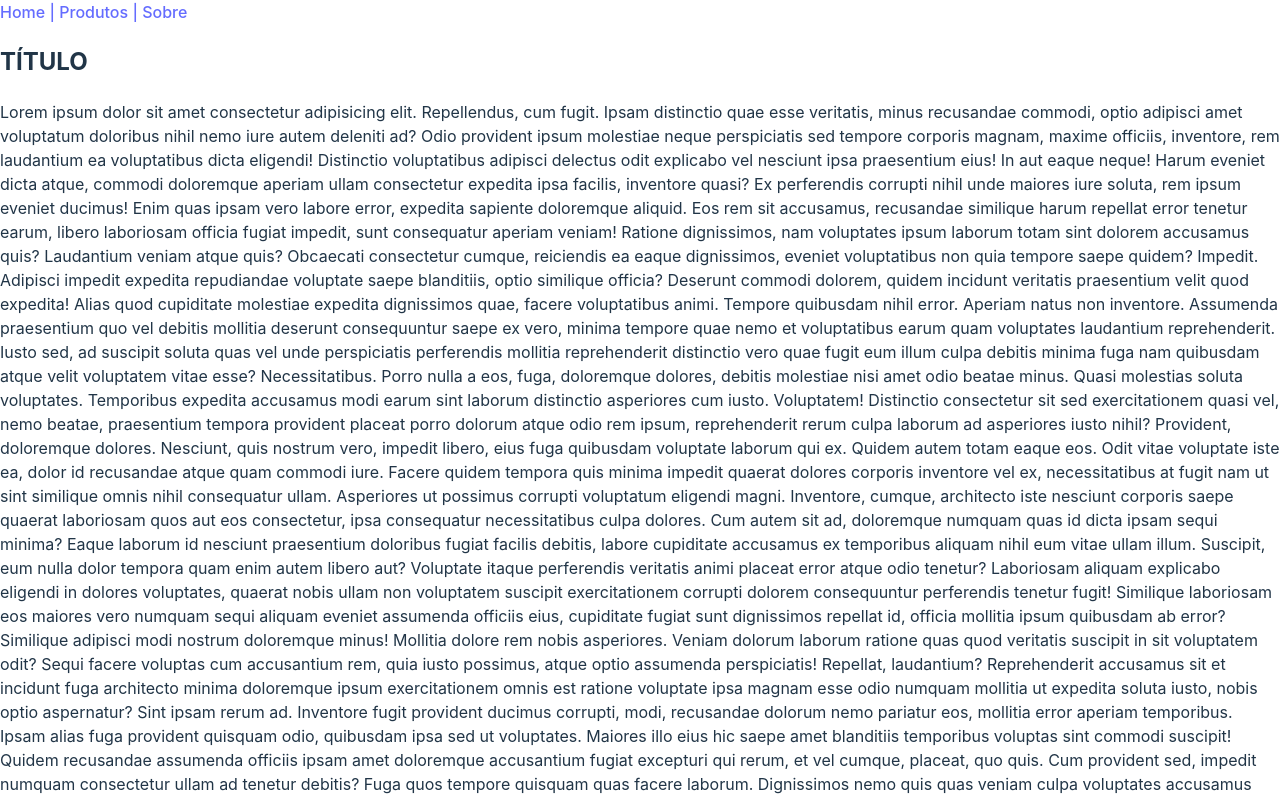
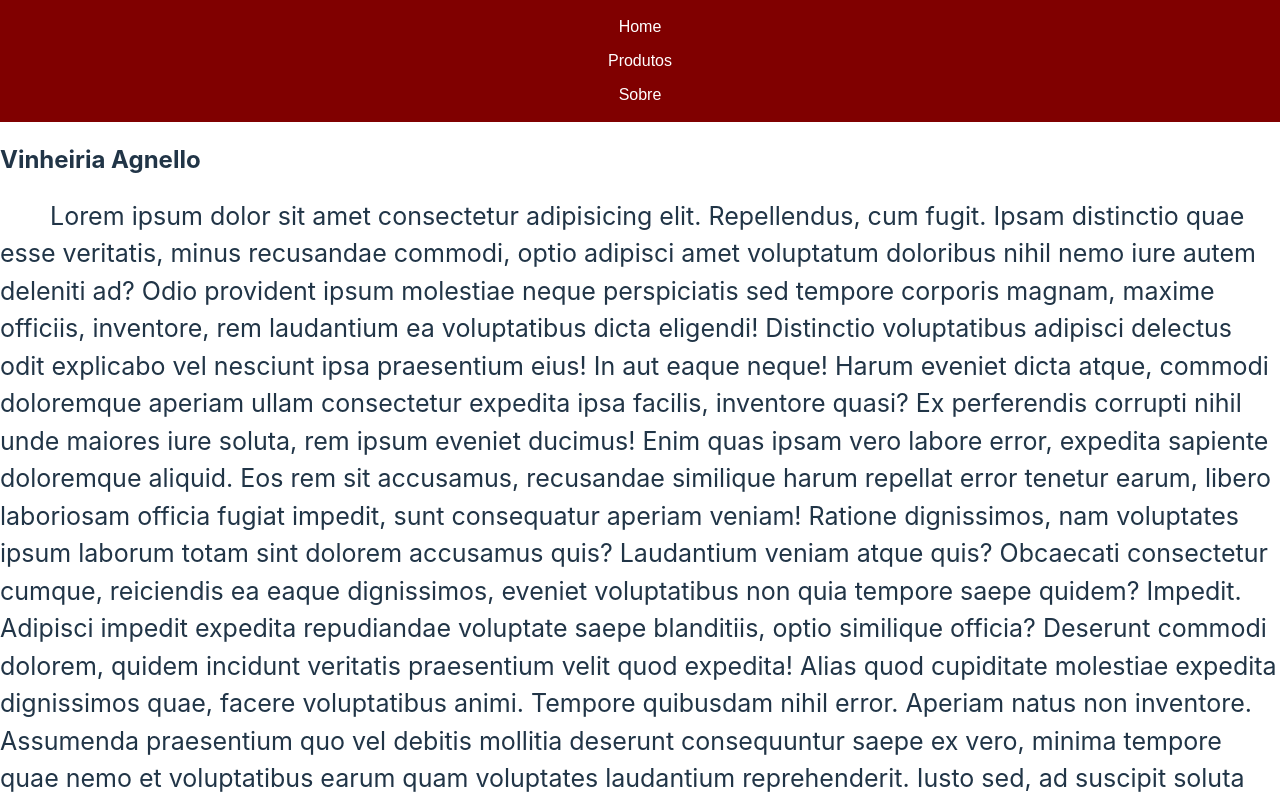
Before and after one commit to Gab0502/cp4_web_dev_react, a React (Vite) app: page /Home in a window 1280 px wide. Shown: the top 799 px of the page. Built offline with nearby package versions, Linux system fonts and the light colour scheme.

Commit message:
newFeatures

```diff
--- /dev/null
+++ b/src/Footer.css
@@ -0,0 +1,7 @@
+p{
+    display: inline;
+    margin: 50px;
+}
+a{
+    color: rgb(98, 196, 53);
+}
--- a/src/Footer.jsx
+++ b/src/Footer.jsx
@@ -1,10 +1,19 @@
 import {} from 'react'
+import './Footer.css'
 
 function Footer(){
-    return(
-        <>
-        <p>Telefone: +55 11 3385 8010 | E-mail: contato@fiap.com.br</p>
-        </>
-    )
+  return(
+    <>
+     <footer className="container-footer">
+      <div style={{backgroundColor: "#800000", color:"white"}}>
+        <br />
+        <p>&copy; 2023 Copyright: Vinheiria Agnello</p>
+        <p>Telefone: (+55) 11 98765-4321</p>
+        <p>E-mail: <a href="contato@agnello.com.br">contato@agnello.com.br</a></p>
+        <br /><br />
+      </div>
+     </footer>
+    </>
+  )
 }
 export default Footer
--- /dev/null
+++ b/src/Home.css
@@ -0,0 +1,15 @@
+#container-home{
+    width: 90vw;
+    display: flex;
+    justify-content: center;
+}
+h1{
+    font-size: 50px;
+    margin-left: auto;
+    margin-right: auto;
+}
+p{
+    max-width: 50vw;
+    font-size: 25px;
+    text-align: justify;
+}
--- a/src/Home.jsx
+++ b/src/Home.jsx
@@ -1,50 +1,147 @@
-import {} from 'react'
+import {} from "react";
+import "./Home.css";
 
-function Home(){
-    return(
-        <>
-        <h2>TÍTULO</h2>
-        <p>Lorem ipsum dolor sit amet consectetur adipisicing elit. Repellendus, cum fugit. Ipsam distinctio quae esse veritatis, minus recusandae commodi, optio adipisci amet voluptatum doloribus nihil nemo iure autem deleniti ad?
-        Odio provident ipsum molestiae neque perspiciatis sed tempore corporis magnam, maxime officiis, inventore, rem laudantium ea voluptatibus dicta eligendi! Distinctio voluptatibus adipisci delectus odit explicabo vel nesciunt ipsa praesentium eius!
-        In aut eaque neque! Harum eveniet dicta atque, commodi doloremque aperiam ullam consectetur expedita ipsa facilis, inventore quasi? Ex perferendis corrupti nihil unde maiores iure soluta, rem ipsum eveniet ducimus!
-        Enim quas ipsam vero labore error, expedita sapiente doloremque aliquid. Eos rem sit accusamus, recusandae similique harum repellat error tenetur earum, libero laboriosam officia fugiat impedit, sunt consequatur aperiam veniam!
-        Ratione dignissimos, nam voluptates ipsum laborum totam sint dolorem accusamus quis? Laudantium veniam atque quis? Obcaecati consectetur cumque, reiciendis ea eaque dignissimos, eveniet voluptatibus non quia tempore saepe quidem? Impedit.
-        Adipisci impedit expedita repudiandae voluptate saepe blanditiis, optio similique officia? Deserunt commodi dolorem, quidem incidunt veritatis praesentium velit quod expedita! Alias quod cupiditate molestiae expedita dignissimos quae, facere voluptatibus animi.
-        Tempore quibusdam nihil error. Aperiam natus non inventore. Assumenda praesentium quo vel debitis mollitia deserunt consequuntur saepe ex vero, minima tempore quae nemo et voluptatibus earum quam voluptates laudantium reprehenderit.
-        Iusto sed, ad suscipit soluta quas vel unde perspiciatis perferendis mollitia reprehenderit distinctio vero quae fugit eum illum culpa debitis minima fuga nam quibusdam atque velit voluptatem vitae esse? Necessitatibus.
-        Porro nulla a eos, fuga, doloremque dolores, debitis molestiae nisi amet odio beatae minus. Quasi molestias soluta voluptates. Temporibus expedita accusamus modi earum sint laborum distinctio asperiores cum iusto. Voluptatem!
-        Distinctio consectetur sit sed exercitationem quasi vel, nemo beatae, praesentium tempora provident placeat porro dolorum atque odio rem ipsum, reprehenderit rerum culpa laborum ad asperiores iusto nihil? Provident, doloremque dolores.
-        Nesciunt, quis nostrum vero, impedit libero, eius fuga quibusdam voluptate laborum qui ex. Quidem autem totam eaque eos. Odit vitae voluptate iste ea, dolor id recusandae atque quam commodi iure.
-        Facere quidem tempora quis minima impedit quaerat dolores corporis inventore vel ex, necessitatibus at fugit nam ut sint similique omnis nihil consequatur ullam. Asperiores ut possimus corrupti voluptatum eligendi magni.
-        Inventore, cumque, architecto iste nesciunt corporis saepe quaerat laboriosam quos aut eos consectetur, ipsa consequatur necessitatibus culpa dolores. Cum autem sit ad, doloremque numquam quas id dicta ipsam sequi minima?
-        Eaque laborum id nesciunt praesentium doloribus fugiat facilis debitis, labore cupiditate accusamus ex temporibus aliquam nihil eum vitae ullam illum. Suscipit, eum nulla dolor tempora quam enim autem libero aut?
-        Voluptate itaque perferendis veritatis animi placeat error atque odio tenetur? Laboriosam aliquam explicabo eligendi in dolores voluptates, quaerat nobis ullam non voluptatem suscipit exercitationem corrupti dolorem consequuntur perferendis tenetur fugit!
-        Similique laboriosam eos maiores vero numquam sequi aliquam eveniet assumenda officiis eius, cupiditate fugiat sunt dignissimos repellat id, officia mollitia ipsum quibusdam ab error? Similique adipisci modi nostrum doloremque minus!
-        Mollitia dolore rem nobis asperiores. Veniam dolorum laborum ratione quas quod veritatis suscipit in sit voluptatem odit? Sequi facere voluptas cum accusantium rem, quia iusto possimus, atque optio assumenda perspiciatis!
-        Repellat, laudantium? Reprehenderit accusamus sit et incidunt fuga architecto minima doloremque ipsum exercitationem omnis est ratione voluptate ipsa magnam esse odio numquam mollitia ut expedita soluta iusto, nobis optio aspernatur?
-        Sint ipsam rerum ad. Inventore fugit provident ducimus corrupti, modi, recusandae dolorum nemo pariatur eos, mollitia error aperiam temporibus. Ipsam alias fuga provident quisquam odio, quibusdam ipsa sed ut voluptates.
-        Maiores illo eius hic saepe amet blanditiis temporibus voluptas sint commodi suscipit! Quidem recusandae assumenda officiis ipsam amet doloremque accusantium fugiat excepturi qui rerum, et vel cumque, placeat, quo quis.
-        Cum provident sed, impedit numquam consectetur ullam ad tenetur debitis? Fuga quos tempore quisquam quas facere laborum. Dignissimos nemo quis quas veniam culpa voluptates accusamus nihil quam necessitatibus? Numquam, consequatur.
-        Molestias ducimus sed dolorem magnam voluptate vitae nam aliquam odio ullam eaque, fuga autem blanditiis provident officiis porro ipsam, nesciunt earum omnis ipsum sequi assumenda enim facere dolorum. Nam, tenetur.
-        Magnam totam perferendis eius! Omnis obcaecati architecto harum cupiditate eligendi quaerat error quibusdam reprehenderit expedita natus atque, similique ut optio temporibus corporis reiciendis eaque explicabo nihil dolor. Et, quia recusandae?
-        Culpa, optio accusantium praesentium, aliquam recusandae aut architecto explicabo provident quod sunt iusto temporibus maxime laboriosam aperiam asperiores porro minima ut obcaecati, illum tenetur quo ipsa magni quia ratione. Sunt!
-        Harum repellat, veritatis saepe odit necessitatibus magnam fugiat inventore expedita impedit beatae, dolore consequatur architecto nisi esse incidunt suscipit quasi ipsa illo, laboriosam non molestias? Repellendus impedit facere perspiciatis excepturi!
-        Nobis placeat qui quibusdam minima sunt vitae molestiae dolorem blanditiis a deleniti illum dicta, quae iure velit non! Expedita neque optio laudantium sed molestias a ipsa mollitia alias, totam nemo?
-        Sunt dolorum esse optio nulla soluta nihil, ipsam vero obcaecati dolorem perspiciatis rem, corporis facere doloribus odit cum eligendi culpa dignissimos mollitia tempora voluptate atque! Perferendis totam in architecto quibusdam.
-        Aperiam ab quidem in? Aut aperiam consequatur doloribus illum, beatae nihil sunt nostrum? Modi eius voluptate possimus cupiditate, at tenetur incidunt fugit officiis, sint rem dolores voluptatibus explicabo atque odio!
-        Error excepturi vel dolor maiores qui accusantium iure ducimus non nemo porro. Perferendis alias quidem id, a accusantium, cum omnis reprehenderit officiis voluptate voluptatum neque atque hic similique eius qui.
-        Corporis, dolor earum, laboriosam sit, tenetur distinctio cumque quidem alias non aliquid enim accusantium sapiente obcaecati inventore mollitia iure velit voluptate ducimus a? Similique cumque et mollitia, eius libero recusandae.
-        Architecto perspiciatis quis animi provident iure, perferendis fugit rem, natus a atque repudiandae optio! Ratione consequuntur ab voluptatibus fugit et nisi rerum deleniti inventore assumenda vitae, similique mollitia, aliquid voluptatem.
-        Perferendis dolores neque doloribus explicabo voluptate quos dignissimos, recusandae, dicta deleniti nulla iusto nisi iste aliquid dolore inventore minus numquam ipsa laboriosam totam? Dolor debitis similique placeat illo accusamus iste!
-        Voluptatum delectus fugiat magni dicta dolor iure quis sed non voluptates nam odio nostrum laborum hic cupiditate, necessitatibus nihil molestias dolorum repellat ipsa quod nulla quibusdam culpa laboriosam! Ad, et.
-        Excepturi ipsum reiciendis impedit atque nemo hic asperiores aliquam, porro quibusdam maiores pariatur? Porro magni eaque harum nisi, voluptatibus, ratione quidem officiis neque rerum omnis in ab, consequuntur velit obcaecati.
-        Recusandae, corrupti perferendis. Atque id illo cumque, rem labore ipsam velit laboriosam quidem. Rem minus error magnam suscipit obcaecati non reprehenderit aliquid laudantium ipsum amet. Ducimus quis harum provident adipisci.
-        Minus odit amet aut repellat eius dolore voluptatibus doloremque atque in eum ducimus pariatur nisi modi aliquam ut ratione placeat, iure ex magni accusantium. Consectetur magni non quia quae laudantium?
-        Blanditiis facilis amet neque harum, minima quibusdam ut voluptas, nemo, sunt corrupti laudantium consequuntur similique veniam assumenda. Placeat saepe dicta ullam, repudiandae autem veritatis tempore ad accusamus quas. Vel, accusamus.
-        Quam atque labore expedita consequatur numquam incidunt rerum esse, culpa ut nulla ducimus porro natus dolores aspernatur. Accusantium commodi quae facere pariatur libero at magni voluptates. Maxime delectus reprehenderit ipsam?
-        Facere, facilis? Cupiditate libero repudiandae consequatur porro! Molestias modi odit numquam eius ab dolorum error expedita reprehenderit eos, facere fugiat, magni quae ducimus dignissimos incidunt officiis repellat ipsa voluptates cupiditate?
-        Consequuntur et quod ratione similique in eveniet, vitae sint non. Eum quisquam molestias commodi, ullam quo et soluta impedit voluptate aliquam reprehenderit facilis dolore corrupti deserunt! Aperiam voluptatum error aspernatur.</p>
-        </>
-    )
+function Home() {
+  return (
+    <>
+    <div id="container-home"></div>
+      <h2>Vinheiria Agnello</h2>
+      <p>
+        Lorem ipsum dolor sit amet consectetur adipisicing elit. Repellendus,
+        cum fugit. Ipsam distinctio quae esse veritatis, minus recusandae
+        commodi, optio adipisci amet voluptatum doloribus nihil nemo iure autem
+        deleniti ad? Odio provident ipsum molestiae neque perspiciatis sed
+        tempore corporis magnam, maxime officiis, inventore, rem laudantium ea
+        voluptatibus dicta eligendi! Distinctio voluptatibus adipisci delectus
+        odit explicabo vel nesciunt ipsa praesentium eius! In aut eaque neque!
+        Harum eveniet dicta atque, commodi doloremque aperiam ullam consectetur
+        expedita ipsa facilis, inventore quasi? Ex perferendis corrupti nihil
+        unde maiores iure soluta, rem ipsum eveniet ducimus! Enim quas ipsam
+        vero labore error, expedita sapiente doloremque aliquid. Eos rem sit
+        accusamus, recusandae similique harum repellat error tenetur earum,
+        libero laboriosam officia fugiat impedit, sunt consequatur aperiam
+        veniam! Ratione dignissimos, nam voluptates ipsum laborum totam sint
+        dolorem accusamus quis? Laudantium veniam atque quis? Obcaecati
+        consectetur cumque, reiciendis ea eaque dignissimos, eveniet
+        voluptatibus non quia tempore saepe quidem? Impedit. Adipisci impedit
+        expedita repudiandae voluptate saepe blanditiis, optio similique
+        officia? Deserunt commodi dolorem, quidem incidunt veritatis praesentium
+        velit quod expedita! Alias quod cupiditate molestiae expedita
+        dignissimos quae, facere voluptatibus animi. Tempore quibusdam nihil
+        error. Aperiam natus non inventore. Assumenda praesentium quo vel
+        debitis mollitia deserunt consequuntur saepe ex vero, minima tempore
+        quae nemo et voluptatibus earum quam voluptates laudantium
+        reprehenderit. Iusto sed, ad suscipit soluta quas vel unde perspiciatis
+        perferendis mollitia reprehenderit distinctio vero quae fugit eum illum
+        culpa debitis minima fuga nam quibusdam atque velit voluptatem vitae
+        esse? Necessitatibus. Porro nulla a eos, fuga, doloremque dolores,
+        debitis molestiae nisi amet odio beatae minus. Quasi molestias soluta
+        voluptates. Temporibus expedita accusamus modi earum sint laborum
+        distinctio asperiores cum iusto. Voluptatem! Distinctio consectetur sit
+        sed exercitationem quasi vel, nemo beatae, praesentium tempora provident
+        placeat porro dolorum atque odio rem ipsum, reprehenderit rerum culpa
+        laborum ad asperiores iusto nihil? Provident, doloremque dolores.
+        Nesciunt, quis nostrum vero, impedit libero, eius fuga quibusdam
+        voluptate laborum qui ex. Quidem autem totam eaque eos. Odit vitae
+        voluptate iste ea, dolor id recusandae atque quam commodi iure. Facere
+        quidem tempora quis minima impedit quaerat dolores corporis inventore
+        vel ex, necessitatibus at fugit nam ut sint similique omnis nihil
+        consequatur ullam. Asperiores ut possimus corrupti voluptatum eligendi
+        magni. Inventore, cumque, architecto iste nesciunt corporis saepe
+        quaerat laboriosam quos aut eos consectetur, ipsa consequatur
+        necessitatibus culpa dolores. Cum autem sit ad, doloremque numquam quas
+        id dicta ipsam sequi minima? Eaque laborum id nesciunt praesentium
+        doloribus fugiat facilis debitis, labore cupiditate accusamus ex
+        temporibus aliquam nihil eum vitae ullam illum. Suscipit, eum nulla
+        dolor tempora quam enim autem libero aut? Voluptate itaque perferendis
+        veritatis animi placeat error atque odio tenetur? Laboriosam aliquam
+        explicabo eligendi in dolores voluptates, quaerat nobis ullam non
+        voluptatem suscipit exercitationem corrupti dolorem consequuntur
+        perferendis tenetur fugit! Similique laboriosam eos maiores vero numquam
+        sequi aliquam eveniet assumenda officiis eius, cupiditate fugiat sunt
+        dignissimos repellat id, officia mollitia ipsum quibusdam ab error?
+        Similique adipisci modi nostrum doloremque minus! Mollitia dolore rem
+        nobis asperiores. Veniam dolorum laborum ratione quas quod veritatis
+        suscipit in sit voluptatem odit? Sequi facere voluptas cum accusantium
+        rem, quia iusto possimus, atque optio assumenda perspiciatis! Repellat,
+        laudantium? Reprehenderit accusamus sit et incidunt fuga architecto
+        minima doloremque ipsum exercitationem omnis est ratione voluptate ipsa
+        magnam esse odio numquam mollitia ut expedita soluta iusto, nobis optio
+        aspernatur? Sint ipsam rerum ad. Inventore fugit provident ducimus
+        corrupti, modi, recusandae dolorum nemo pariatur eos, mollitia error
+        aperiam temporibus. Ipsam alias fuga provident quisquam odio, quibusdam
+        ipsa sed ut voluptates. Maiores illo eius hic saepe amet blanditiis
+        temporibus voluptas sint commodi suscipit! Quidem recusandae assumenda
+        officiis ipsam amet doloremque accusantium fugiat excepturi qui rerum,
+        et vel cumque, placeat, quo quis. Cum provident sed, impedit numquam
+        consectetur ullam ad tenetur debitis? Fuga quos tempore quisquam quas
+        facere laborum. Dignissimos nemo quis quas veniam culpa voluptates
+        accusamus nihil quam necessitatibus? Numquam, consequatur. Molestias
+        ducimus sed dolorem magnam voluptate vitae nam aliquam odio ullam eaque,
+        fuga autem blanditiis provident officiis porro ipsam, nesciunt earum
+        omnis ipsum sequi assumenda enim facere dolorum. Nam, tenetur. Magnam
+        totam perferendis eius! Omnis obcaecati architecto harum cupiditate
+        eligendi quaerat error quibusdam reprehenderit expedita natus atque,
+        similique ut optio temporibus corporis reiciendis eaque explicabo nihil
+        dolor. Et, quia recusandae? Culpa, optio accusantium praesentium,
+        aliquam recusandae aut architecto explicabo provident quod sunt iusto
+        temporibus maxime laboriosam aperiam asperiores porro minima ut
+        obcaecati, illum tenetur quo ipsa magni quia ratione. Sunt! Harum
+        repellat, veritatis saepe odit necessitatibus magnam fugiat inventore
+        expedita impedit beatae, dolore consequatur architecto nisi esse
+        incidunt suscipit quasi ipsa illo, laboriosam non molestias? Repellendus
+        impedit facere perspiciatis excepturi! Nobis placeat qui quibusdam
+        minima sunt vitae molestiae dolorem blanditiis a deleniti illum dicta,
+        quae iure velit non! Expedita neque optio laudantium sed molestias a
+        ipsa mollitia alias, totam nemo? Sunt dolorum esse optio nulla soluta
+        nihil, ipsam vero obcaecati dolorem perspiciatis rem, corporis facere
+        doloribus odit cum eligendi culpa dignissimos mollitia tempora voluptate
+        atque! Perferendis totam in architecto quibusdam. Aperiam ab quidem in?
+        Aut aperiam consequatur doloribus illum, beatae nihil sunt nostrum? Modi
+        eius voluptate possimus cupiditate, at tenetur incidunt fugit officiis,
+        sint rem dolores voluptatibus explicabo atque odio! Error excepturi vel
+        dolor maiores qui accusantium iure ducimus non nemo porro. Perferendis
+        alias quidem id, a accusantium, cum omnis reprehenderit officiis
+        voluptate voluptatum neque atque hic similique eius qui. Corporis, dolor
+        earum, laboriosam sit, tenetur distinctio cumque quidem alias non
+        aliquid enim accusantium sapiente obcaecati inventore mollitia iure
+        velit voluptate ducimus a? Similique cumque et mollitia, eius libero
+        recusandae. Architecto perspiciatis quis animi provident iure,
+        perferendis fugit rem, natus a atque repudiandae optio! Ratione
+        consequuntur ab voluptatibus fugit et nisi rerum deleniti inventore
+        assumenda vitae, similique mollitia, aliquid voluptatem. Perferendis
+        dolores neque doloribus explicabo voluptate quos dignissimos,
+        recusandae, dicta deleniti nulla iusto nisi iste aliquid dolore
+        inventore minus numquam ipsa laboriosam totam? Dolor debitis similique
+        placeat illo accusamus iste! Voluptatum delectus fugiat magni dicta
+        dolor iure quis sed non voluptates nam odio nostrum laborum hic
+        cupiditate, necessitatibus nihil molestias dolorum repellat ipsa quod
+        nulla quibusdam culpa laboriosam! Ad, et. Excepturi ipsum reiciendis
+        impedit atque nemo hic asperiores aliquam, porro quibusdam maiores
+        pariatur? Porro magni eaque harum nisi, voluptatibus, ratione quidem
+        officiis neque rerum omnis in ab, consequuntur velit obcaecati.
+        Recusandae, corrupti perferendis. Atque id illo cumque, rem labore ipsam
+        velit laboriosam quidem. Rem minus error magnam suscipit obcaecati non
+        reprehenderit aliquid laudantium ipsum amet. Ducimus quis harum
+        provident adipisci. Minus odit amet aut repellat eius dolore
+        voluptatibus doloremque atque in eum ducimus pariatur nisi modi aliquam
+        ut ratione placeat, iure ex magni accusantium. Consectetur magni non
+        quia quae laudantium? Blanditiis facilis amet neque harum, minima
+        quibusdam ut voluptas, nemo, sunt corrupti laudantium consequuntur
+        similique veniam assumenda. Placeat saepe dicta ullam, repudiandae autem
+        veritatis tempore ad accusamus quas. Vel, accusamus. Quam atque labore
+        expedita consequatur numquam incidunt rerum esse, culpa ut nulla ducimus
+        porro natus dolores aspernatur. Accusantium commodi quae facere pariatur
+        libero at magni voluptates. Maxime delectus reprehenderit ipsam? Facere,
+        facilis? Cupiditate libero repudiandae consequatur porro! Molestias modi
+        odit numquam eius ab dolorum error expedita reprehenderit eos, facere
+        fugiat, magni quae ducimus dignissimos incidunt officiis repellat ipsa
+        voluptates cupiditate? Consequuntur et quod ratione similique in
+        eveniet, vitae sint non. Eum quisquam molestias commodi, ullam quo et
+        soluta impedit voluptate aliquam reprehenderit facilis dolore corrupti
+        deserunt! Aperiam voluptatum error aspernatur.
+      </p>
+    </>
+  );
 }
-export default Home
+export default Home;
--- /dev/null
+++ b/src/Nav.css
@@ -0,0 +1,22 @@
+#nav {
+    background-color: #800000;
+    color: white;
+    font-family: Arial, sans-serif;
+    padding: 10px;
+    display: flex;
+    flex-direction: column;
+    align-items: center;
+    text-align: center;
+  }
+
+  #nav a {
+    color: white;
+    text-decoration: none;
+    margin: 5px 0;
+  }
+
+  #nav h1 {
+    margin: 0;
+    padding: 0;
+    font-size: 24px;
+  }
--- a/src/Nav.jsx
+++ b/src/Nav.jsx
@@ -1,12 +1,15 @@
 import {} from 'react'
 import {NavLink} from 'react-router-dom'
+import './Nav.css'
 
 function Nav(){
     return(
         <>
-        <NavLink to="/Home">Home | </NavLink>
-        <NavLink to="/Produtos">Produtos | </NavLink>
+        <div id="nav">
+        <NavLink to="/Home">Home</NavLink>
+        <NavLink to="/Produtos">Produtos</NavLink>
         <NavLink to="/Sobre">Sobre</NavLink>
+        </div>
         </>
     )
 }
--- a/src/Produtos.jsx
+++ b/src/Produtos.jsx
@@ -1,4 +1,5 @@
 import {} from 'react'
+import './Produtos.css'
 import imgtinto from './images/vinho_tinto.jpg'
 import imgbranco from './images/vinho_branco.jpg'
 import imgespumante from './images/vinho_espumante.jpg'
@@ -7,6 +8,7 @@ import imgrose from './images/vinho_rose.jpg'
 function Produtos(){
     return(
         <>
+        <div id="container-produtos">
         <h3>VINHO TINTO</h3>
         <img src = {imgtinto} alt="tinto" width = "1000px" heigth = "1000px"/>
 
@@ -18,6 +20,7 @@ function Produtos(){
 
         <h3>VINHO ROSE</h3>
         <img src = {imgrose} alt="rose" width = "1000px" heigth = "1000px"/>
+        </div>
         </>
     )
 }
--- /dev/null
+++ b/src/Sobre.css
@@ -0,0 +1,15 @@
+#container-sobre{
+    width: 90vw;
+    display: flex;
+    justify-content: center;
+}
+h1{
+    font-size: 50px;
+    margin-left: auto;
+    margin-right: auto;
+}
+p{
+    max-width: 50vw;
+    font-size: 25px;
+    text-align: justify;
+}
--- a/src/Sobre.jsx
+++ b/src/Sobre.jsx
@@ -4,7 +4,7 @@ import imgvinho from './images/vinho.jpg'
 function Sobre(){
     return(
         <>
-        <div><img src = {imgvinho} alt="vinho" width = "600px" heigth = "400px"/></div>
+        <div id='container-sobre'><img src = {imgvinho} alt="vinho" width = "600px" heigth = "400px"/></div>
         <p>Lorem ipsum dolor, sit amet consectetur adipisicing elit. Dolorum rerum saepe, voluptas ullam iste tempora libero? Aut corrupti deserunt, assumenda sapiente dolorem quae nisi eveniet sequi tenetur optio, a error!
         Sapiente cum perferendis enim id. Magnam, voluptates alias recusandae reiciendis nulla odit! Perspiciatis veniam pariatur dolorem quos placeat. Veritatis iste fugit ipsa consequuntur totam. Explicabo fuga id debitis maxime doloribus?
         Odio et repellendus quos dolorum iste eveniet laborum nobis ullam ex reprehenderit voluptatum architecto, sit cumque optio. Vitae molestiae magni autem, necessitatibus saepe minus pariatur rerum repudiandae earum, quis vel.
```
Also changed, not shown: src/Produtos.css (added, +25 -0 lines).
